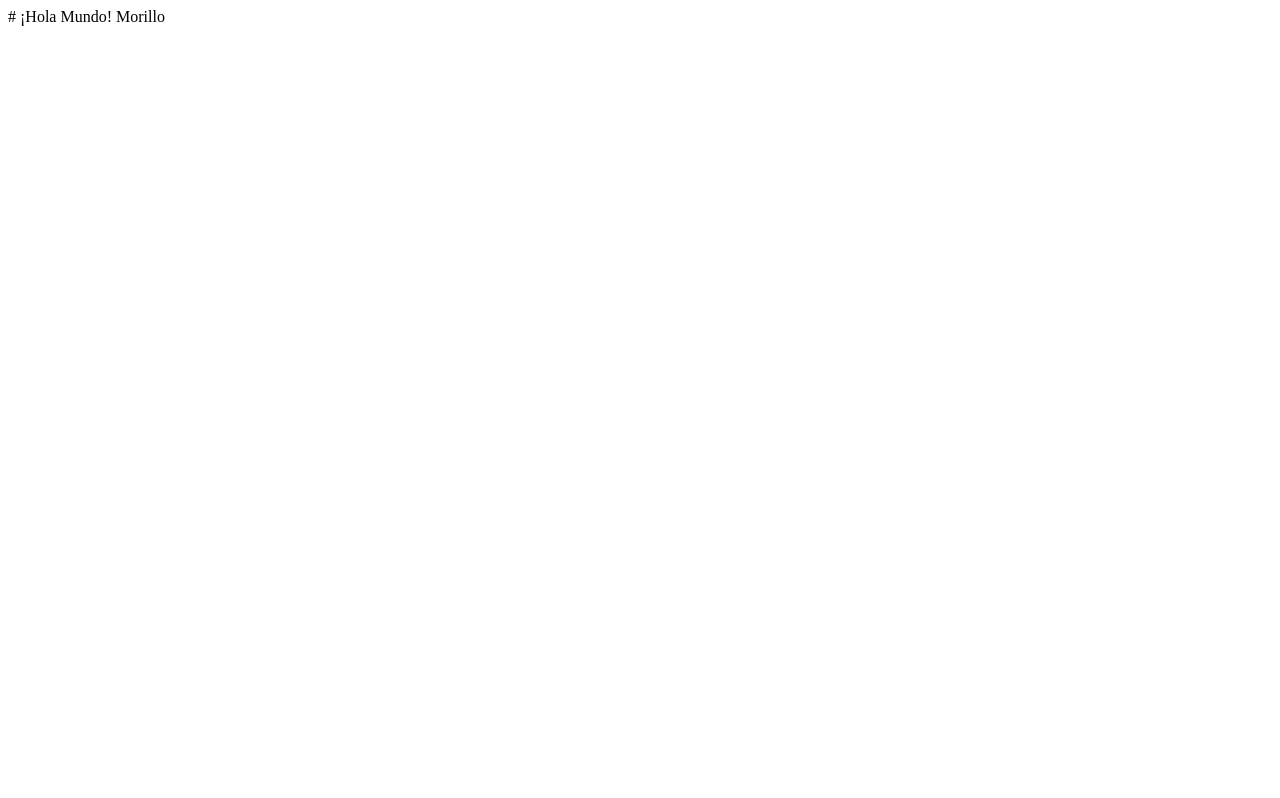
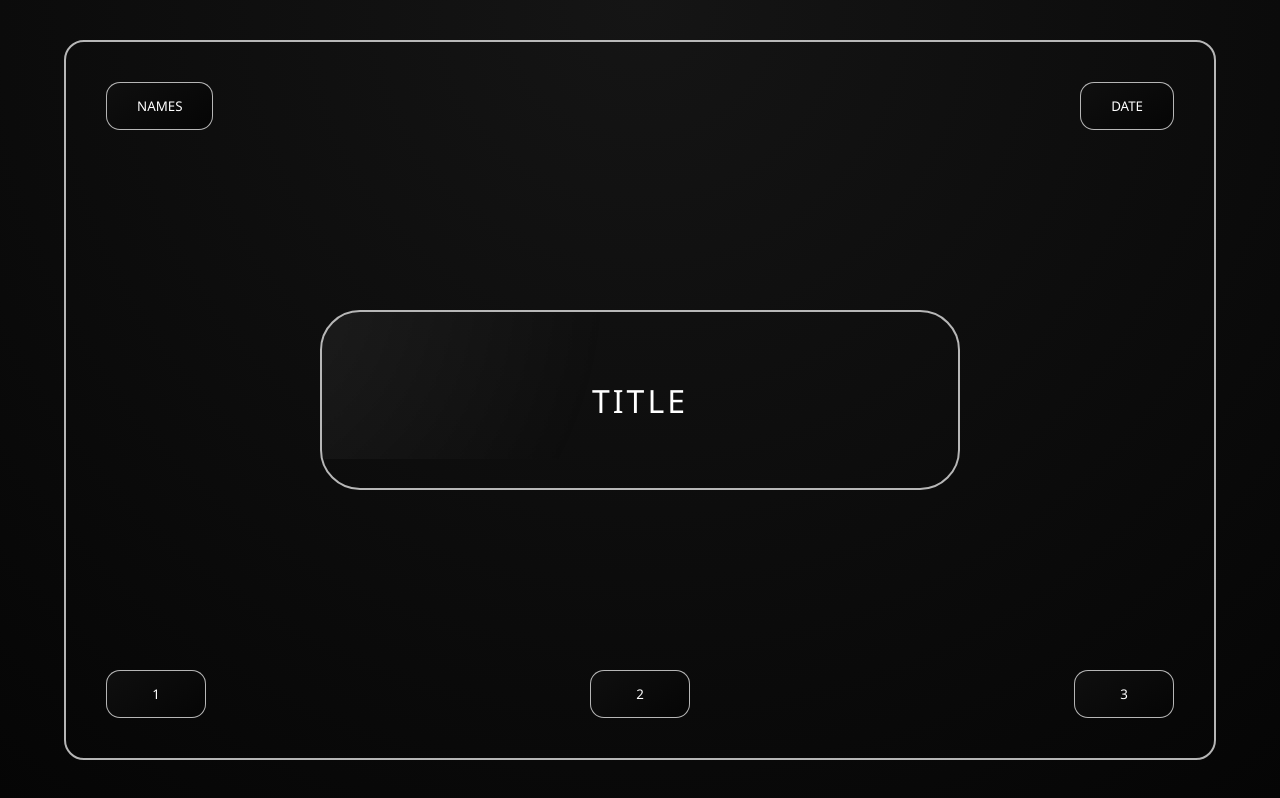
Before and after one commit to ITB2526-AyoubSfili/TA05_SfiliAyoub, a plain HTML site: page index.html in a window 1280 px wide. Drawn offline with Linux system fonts and the light colour scheme.

Commit message:
Convert index.html to a complete HTML structure

```diff
--- a/index.html
+++ b/index.html
@@ -1,2 +1,178 @@
-# ¡Hola Mundo!
-Morillo
+<!DOCTYPE html>
+<html lang="es">
+<head>
+<meta charset="UTF-8">
+<meta name="viewport" content="width=device-width, initial-scale=1.0">
+<title>Diseño Interactivo</title>
+
+<style>
+:root {
+    --bg: #0b0b0b;
+    --card: #111;
+    --border: rgba(255,255,255,0.7);
+    --text: #ffffff;
+    --glow: rgba(255,255,255,0.3);
+}
+
+* {
+    box-sizing: border-box;
+    font-family: 'Segoe UI', sans-serif;
+}
+
+body {
+    margin: 0;
+    background: radial-gradient(circle at top, #151515, #050505);
+    height: 100vh;
+    display: flex;
+    align-items: center;
+    justify-content: center;
+    color: var(--text);
+}
+
+/* CONTENEDOR PRINCIPAL */
+.container {
+    width: 90%;
+    max-width: 1200px;
+    height: 90%;
+    border: 2px solid var(--border);
+    border-radius: 20px;
+    padding: 40px;
+    display: grid;
+    grid-template-rows: auto 1fr auto;
+    position: relative;
+}
+
+/* BOTONES GENERALES */
+.btn {
+    border: 1.5px solid var(--border);
+    background: linear-gradient(145deg, #0f0f0f, #050505);
+    color: white;
+    padding: 14px 30px;
+    border-radius: 14px;
+    cursor: pointer;
+    transition:
+        transform 0.25s ease,
+        box-shadow 0.25s ease,
+        background 0.25s ease;
+    box-shadow: 0 0 0 rgba(255,255,255,0);
+}
+
+.btn:hover {
+    transform: translateY(-4px);
+    box-shadow: 0 0 20px var(--glow);
+}
+
+.btn:active {
+    transform: scale(0.96);
+}
+
+/* HEADER */
+.header {
+    display: flex;
+    justify-content: space-between;
+}
+
+/* TITULO CENTRAL */
+.title-box {
+    margin: auto;
+    width: 60%;
+    height: 180px;
+    border: 2px solid var(--border);
+    border-radius: 40px;
+    display: flex;
+    align-items: center;
+    justify-content: center;
+    font-size: 32px;
+    letter-spacing: 3px;
+    position: relative;
+    overflow: hidden;
+}
+
+.title-box::before {
+    content: "";
+    position: absolute;
+    width: 200%;
+    height: 200%;
+    background: radial-gradient(circle, rgba(255,255,255,0.08), transparent 60%);
+    animation: glowMove 6s linear infinite;
+}
+
+@keyframes glowMove {
+    0% { transform: translate(-50%, -50%); }
+    50% { transform: translate(0%, 0%); }
+    100% { transform: translate(-50%, -50%); }
+}
+
+.title-text {
+    position: relative;
+    z-index: 2;
+}
+
+/* FOOTER */
+.footer {
+    display: flex;
+    justify-content: space-between;
+    align-items: center;
+}
+
+.footer .btn {
+    width: 100px;
+    text-align: center;
+}
+
+/* EFECTO PARALLAX SUAVE */
+.container:hover {
+    transition: transform 0.4s ease;
+}
+</style>
+</head>
+
+<body>
+
+<div class="container" id="container">
+    <!-- HEADER -->
+    <div class="header">
+        <button class="btn">NAMES</button>
+        <button class="btn">DATE</button>
+    </div>
+
+    <!-- TITULO -->
+    <div class="title-box">
+        <div class="title-text">TITLE</div>
+    </div>
+
+    <!-- FOOTER -->
+    <div class="footer">
+        <button class="btn">1</button>
+        <button class="btn">2</button>
+        <button class="btn">3</button>
+    </div>
+</div>
+
+<script>
+/* EFECTO MOVIMIENTO SUAVE AL MOVER EL RATÓN */
+const container = document.getElementById("container");
+
+container.addEventListener("mousemove", (e) => {
+    const rect = container.getBoundingClientRect();
+    const x = e.clientX - rect.left - rect.width / 2;
+    const y = e.clientY - rect.top - rect.height / 2;
+
+    container.style.transform = `
+        perspective(1000px)
+        rotateY(${x * 0.01}deg)
+        rotateX(${-y * 0.01}deg)
+    `;
+});
+
+container.addEventListener("mouseleave", () => {
+    container.style.transform = `
+        perspective(1000px)
+        rotateY(0deg)
+        rotateX(0deg)
+    `;
+});
+</script>
+
+</body>
+</html>
```
